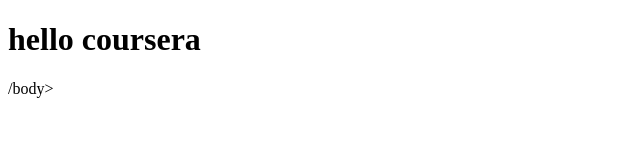
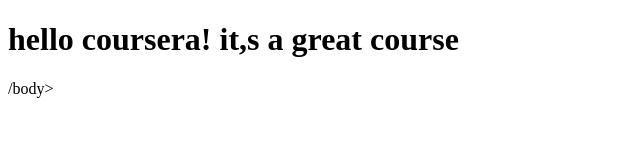
Before and after one commit to Reddianpearl/Coursera-Courses-, a plain HTML site: page site/index.html in a window 1280 px wide. Shown: the whole page, without its empty margins (0-640 px from the left). Drawn offline with Linux system fonts and the light colour scheme.

Commit message:
small addition to our page content

```diff
--- a/site/index.html
+++ b/site/index.html
@@ -5,6 +5,6 @@
 	<meta name="viewport" content="width=device-width, initial-scale=1">
 	<title>hello coursera</title>
 </head>
-<h1>hello coursera</h2>
+<h1>hello coursera! it,s a great course</h1>
 /body>
 </html>
```
